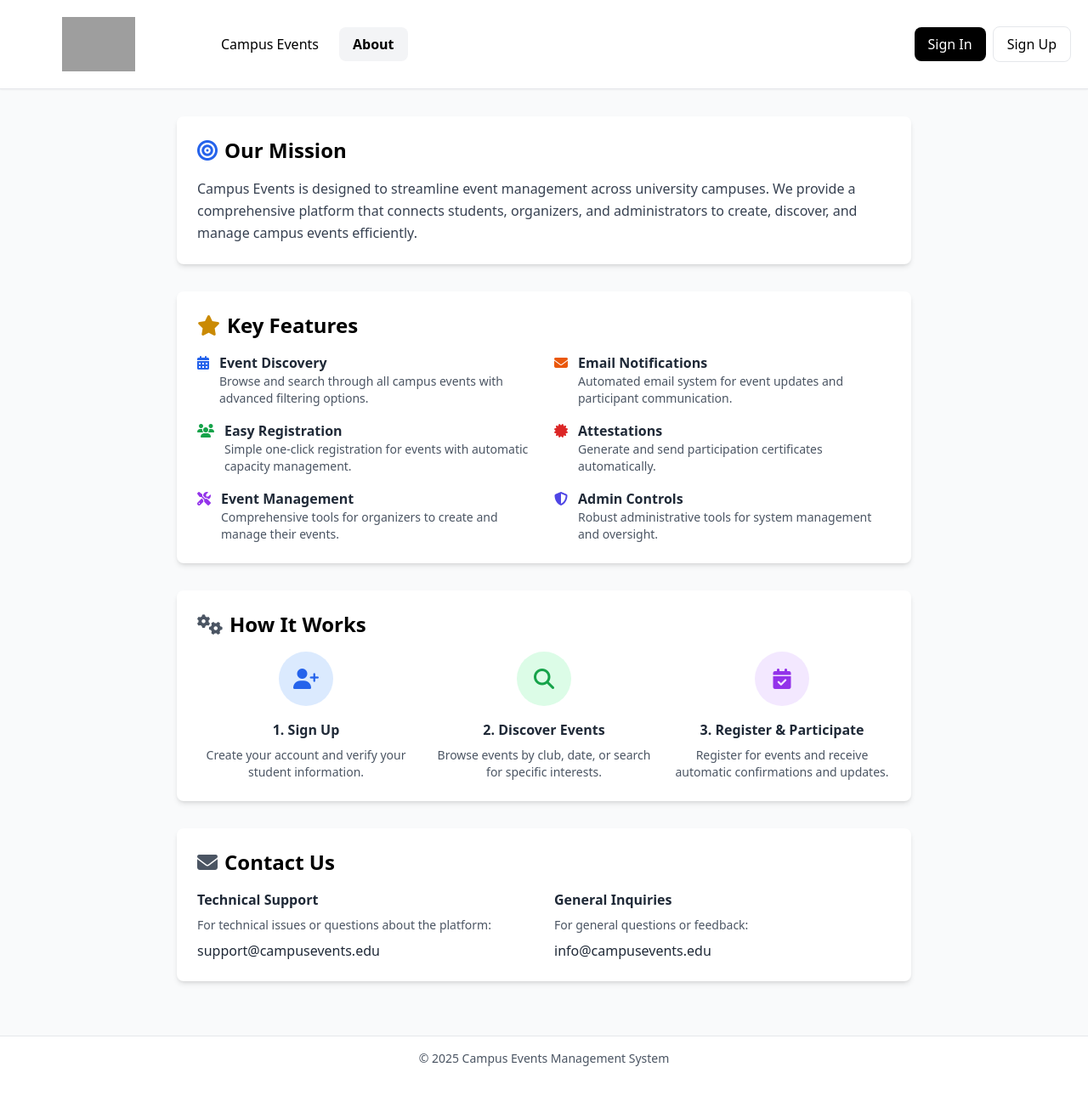
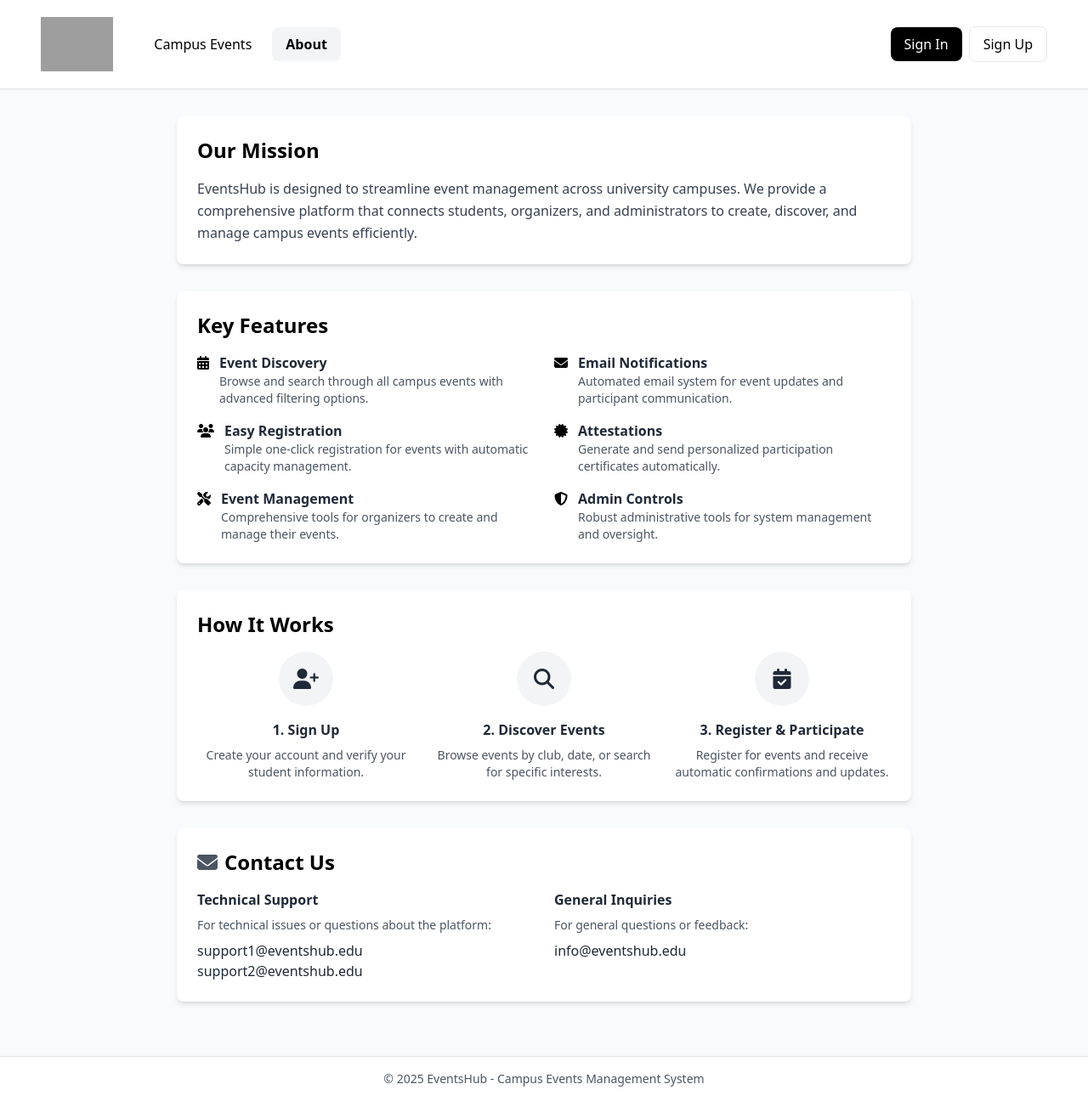
Before and after one commit to Taha7486/Mini-Projet, a PHP site: page /about.php in a window 1280 px wide. Shown: the whole page at 85% size. Before the commit the page ends 1255 px from the top, so only its background shows below. Run offline with PHP 8.4, Linux system fonts and the light colour scheme; some libraries are stand-ins or nearby versions; grey boxes are pictures that could not be loaded.

```diff
--- a/about.php
+++ b/about.php
@@ -10,20 +10,19 @@ require_once 'includes/session.php';
     <script src="https://cdn.tailwindcss.com"></script>
     <link rel="stylesheet" href="https://cdnjs.cloudflare.com/ajax/libs/font-awesome/6.4.0/css/all.min.css">
 </head>
-<body class="bg-gray-50">
+<body class="bg-gray-50 min-h-screen flex flex-col">
     <?php include 'includes/header.php'; ?>
 
     <!-- Main Content -->
-    <main class="container mx-auto px-4 py-8 max-w-4xl">
+    <main class="container mx-auto px-4 py-8 max-w-4xl flex-1">
         <div class="space-y-8">
             <!-- Mission Section -->
             <div class="bg-white rounded-lg shadow-md p-6">
                 <h2 class="text-2xl font-semibold mb-4 flex items-center gap-2">
-                    <i class="fas fa-bullseye text-blue-600"></i>
                     Our Mission
                 </h2>
                 <p class="text-gray-700 leading-relaxed">
-                    Campus Events is designed to streamline event management across university campuses.
+                    EventsHub is designed to streamline event management across university campuses.
                     We provide a comprehensive platform that connects students, organizers, and administrators
                     to create, discover, and manage campus events efficiently.
                 </p>
@@ -32,27 +31,26 @@ require_once 'includes/session.php';
             <!-- Features Section -->
             <div class="bg-white rounded-lg shadow-md p-6">
                 <h2 class="text-2xl font-semibold mb-4 flex items-center gap-2">
-                    <i class="fas fa-star text-yellow-600"></i>
                     Key Features
                 </h2>
                 <div class="grid grid-cols-1 md:grid-cols-2 gap-6">
                     <div class="space-y-4">
                         <div class="flex items-start gap-3">
-                            <i class="fas fa-calendar-alt text-blue-600 mt-1"></i>
+                            <i class="fas fa-calendar-alt mt-1"></i>
                             <div>
                                 <h3 class="font-semibold text-gray-800">Event Discovery</h3>
                                 <p class="text-gray-600 text-sm">Browse and search through all campus events with advanced filtering options.</p>
                             </div>
                         </div>
                         <div class="flex items-start gap-3">
-                            <i class="fas fa-users text-green-600 mt-1"></i>
+                            <i class="fas fa-users mt-1"></i>
                             <div>
                                 <h3 class="font-semibold text-gray-800">Easy Registration</h3>
                                 <p class="text-gray-600 text-sm">Simple one-click registration for events with automatic capacity management.</p>
                             </div>
                         </div>
                         <div class="flex items-start gap-3">
-                            <i class="fas fa-tools text-purple-600 mt-1"></i>
+                            <i class="fas fa-tools mt-1"></i>
                             <div>
                                 <h3 class="font-semibold text-gray-800">Event Management</h3>
                                 <p class="text-gray-600 text-sm">Comprehensive tools for organizers to create and manage their events.</p>
@@ -61,21 +59,21 @@ require_once 'includes/session.php';
                     </div>
                     <div class="space-y-4">
                         <div class="flex items-start gap-3">
-                            <i class="fas fa-envelope text-orange-600 mt-1"></i>
+                            <i class="fas fa-envelope mt-1"></i>
                             <div>
                                 <h3 class="font-semibold text-gray-800">Email Notifications</h3>
                                 <p class="text-gray-600 text-sm">Automated email system for event updates and participant communication.</p>
                             </div>
                         </div>
                         <div class="flex items-start gap-3">
-                            <i class="fas fa-certificate text-red-600 mt-1"></i>
+                            <i class="fas fa-certificate mt-1"></i>
                             <div>
                                 <h3 class="font-semibold text-gray-800">Attestations</h3>
-                                <p class="text-gray-600 text-sm">Generate and send participation certificates automatically.</p>
+                                <p class="text-gray-600 text-sm">Generate and send personalized participation certificates automatically.</p>
                             </div>
                         </div>
                         <div class="flex items-start gap-3">
-                            <i class="fas fa-shield-alt text-indigo-600 mt-1"></i>
+                            <i class="fas fa-shield-alt mt-1"></i>
                             <div>
                                 <h3 class="font-semibold text-gray-800">Admin Controls</h3>
                                 <p class="text-gray-600 text-sm">Robust administrative tools for system management and oversight.</p>
@@ -88,27 +86,26 @@ require_once 'includes/session.php';
             <!-- How It Works Section -->
             <div class="bg-white rounded-lg shadow-md p-6">
                 <h2 class="text-2xl font-semibold mb-4 flex items-center gap-2">
-                    <i class="fas fa-cogs text-gray-600"></i>
                     How It Works
                 </h2>
                 <div class="grid grid-cols-1 md:grid-cols-3 gap-6">
                     <div class="text-center">
-                        <div class="bg-blue-100 rounded-full w-16 h-16 flex items-center justify-center mx-auto mb-4">
-                            <i class="fas fa-user-plus text-2xl text-blue-600"></i>
+                        <div class="bg-gray-100 rounded-full w-16 h-16 flex items-center justify-center mx-auto mb-4">
+                            <i class="fas fa-user-plus text-2xl text-gray-800"></i>
                         </div>
                         <h3 class="font-semibold text-gray-800 mb-2">1. Sign Up</h3>
                         <p class="text-gray-600 text-sm">Create your account and verify your student information.</p>
                     </div>
                     <div class="text-center">
-                        <div class="bg-green-100 rounded-full w-16 h-16 flex items-center justify-center mx-auto mb-4">
-                            <i class="fas fa-search text-2xl text-green-600"></i>
+                        <div class="bg-gray-100 rounded-full w-16 h-16 flex items-center justify-center mx-auto mb-4">
+                            <i class="fas fa-search text-2xl text-gray-800"></i>
                         </div>
                         <h3 class="font-semibold text-gray-800 mb-2">2. Discover Events</h3>
                         <p class="text-gray-600 text-sm">Browse events by club, date, or search for specific interests.</p>
                     </div>
                     <div class="text-center">
-                        <div class="bg-purple-100 rounded-full w-16 h-16 flex items-center justify-center mx-auto mb-4">
-                            <i class="fas fa-calendar-check text-2xl text-purple-600"></i>
+                        <div class="bg-gray-100 rounded-full w-16 h-16 flex items-center justify-center mx-auto mb-4">
+                            <i class="fas fa-calendar-check text-2xl text-gray-800"></i>
                         </div>
                         <h3 class="font-semibold text-gray-800 mb-2">3. Register & Participate</h3>
                         <p class="text-gray-600 text-sm">Register for events and receive automatic confirmations and updates.</p>
@@ -126,12 +123,13 @@ require_once 'includes/session.php';
                     <div>
                         <h3 class="font-semibold text-gray-800 mb-2">Technical Support</h3>
                         <p class="text-gray-600 text-sm mb-2">For technical issues or questions about the platform:</p>
-                        <p class="text-gray-800 font-medium">support@campusevents.edu</p>
+                        <p class="text-gray-800 font-medium">support1@eventshub.edu</p>
+                        <p class="text-gray-800 font-medium">support2@eventshub.edu</p>
                     </div>
                     <div>
                         <h3 class="font-semibold text-gray-800 mb-2">General Inquiries</h3>
                         <p class="text-gray-600 text-sm mb-2">For general questions or feedback:</p>
-                        <p class="text-gray-800 font-medium">info@campusevents.edu</p>
+                        <p class="text-gray-800 font-medium">info@eventshub.edu</p>
                     </div>
                 </div>
             </div>
@@ -141,7 +139,7 @@ require_once 'includes/session.php';
     <!-- Footer -->
     <footer class="border-t mt-8 bg-white">
         <div class="container mx-auto px-4 py-4 text-center">
-            <p class="text-gray-600 text-sm">&copy; 2025 Campus Events Management System</p>
+            <p class="text-gray-600 text-sm">&copy; 2025 EventsHub - Campus Events Management System</p>
         </div>
     </footer>
 </body>
--- a/includes/header.php
+++ b/includes/header.php
@@ -3,13 +3,13 @@
 $currentPage = basename($_SERVER['PHP_SELF'], '.php');
 ?>
 <header class="bg-white border-b sticky top-0 z-10 shadow-sm">
-    <div class="container mx-auto px-5 py-5">
+    <div class="container mx-auto px-12 py-5">
         <div class="flex items-center justify-between">
             <!-- Logo and Navigation -->
             <div class="flex items-center gap-8">
                 <!-- Logo -->
                 <div class="flex items-center gap-3">
-                    <img src="assets/images/logo.svg" alt="Campus Events Logo" class="h-16 w-48 object-contain">
+                    <img src="assets/images/logo.svg" alt="Campus Events Logo" class="h-16 w- object-contain">
                 </div>
 
                 <!-- Navigation Links -->
```
Also changed, not shown: admin-panel.php (+9 -3 lines), index.php (+7 -71 lines), login.php (+7 -8 lines), organizer-dashboard.php (+8 -2 lines), profile.php (+9 -2 lines), signup.php (+17 -19 lines).
